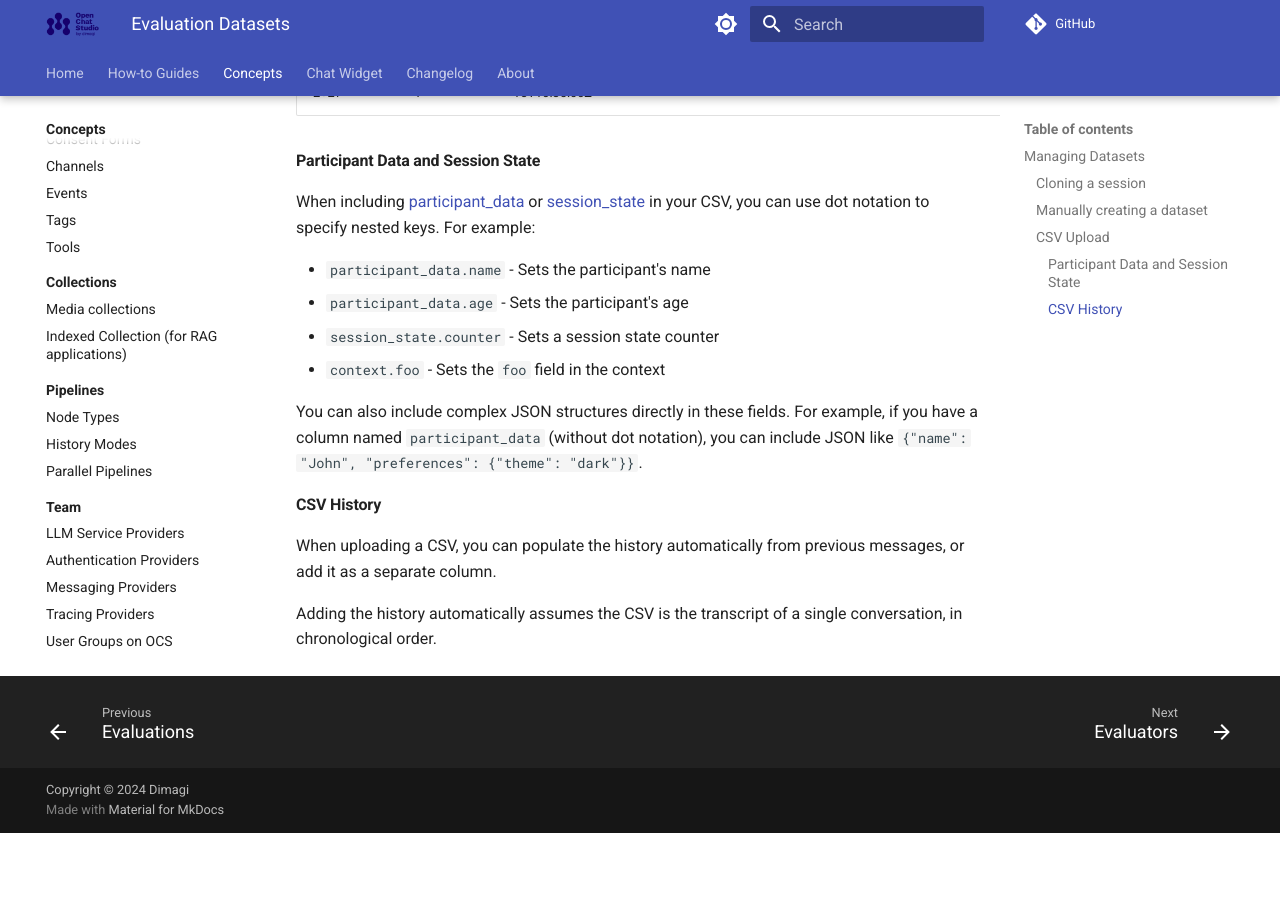
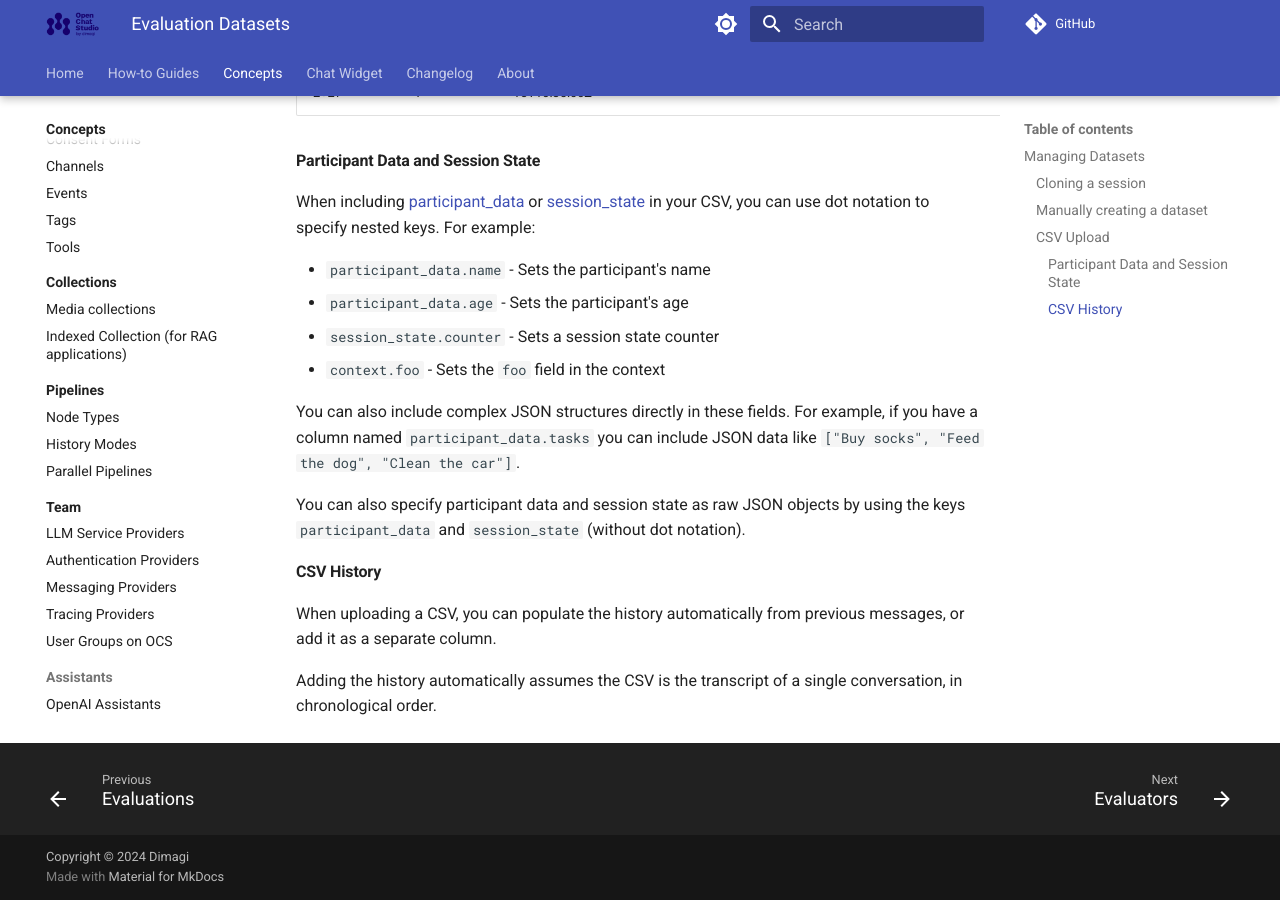
Before and after one commit to dimagi/open-chat-studio-docs, an MkDocs documentation site: the page built from docs/concepts/evaluations/dataset.md, in a window 1280 px wide and 900 px high, scrolled down 1933 px. Built offline with MkDocs 1.6.1 and Material for MkDocs 9.7.7, drawn with Linux system fonts in a browser that asks for light colours; a script that is not in the unit is left out; comment, search, counter and statistics services are not loaded; before the commit the page ends 2766 px from its top, so only the background shows below that.

Commit message:
update raw json example

```diff
--- a/docs/concepts/evaluations/dataset.md
+++ b/docs/concepts/evaluations/dataset.md
@@ -56,7 +56,9 @@
 - `session_state.counter` - Sets a session state counter
 - `context.foo` - Sets the `foo` field in the context
 
-You can also include complex JSON structures directly in these fields. For example, if you have a column named `participant_data` (without dot notation), you can include JSON like `{"name": "John", "preferences": {"theme": "dark"}}`.
+You can also include complex JSON structures directly in these fields. For example, if you have a column named `participant_data.tasks` you can include JSON data like `["Buy socks", "Feed the dog", "Clean the car"]`.
+
+You can also specify participant data and session state as raw JSON objects by using the keys `participant_data` and `session_state` (without dot notation).
 
 #### CSV History
 
```
